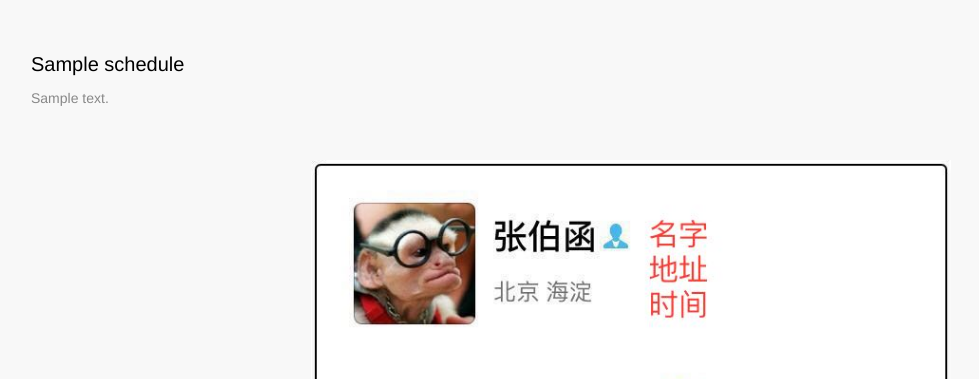
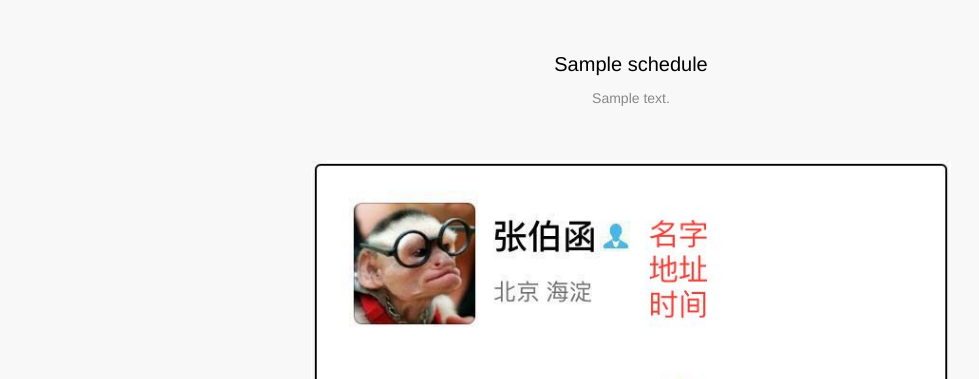
Before and after one commit to ZhangBohan/Hangout, a Django app: template GuppiesWechat/hangout/templates/hangout/share.html in a window 1280 px wide. Shown: the top 379 px of the page, without its empty margins (9-988 px from the left). Run offline with Django 3.2, Linux system fonts and the light colour scheme; the template is opened without the code that fills it: most values are stand-ins (such as "Sample title", 1, 10 or a date in 2020).

Commit message:
邀请页面
Fix #11

```diff
--- a/GuppiesWechat/hangout/static/wechat/css/hangout.css
+++ b/GuppiesWechat/hangout/static/wechat/css/hangout.css
@@ -26,3 +26,8 @@
 .avatar-big {
     width: 160px;
 }
+
+
+.share__title{text-align:center;font-size:20px;font-weight:400}
+
+.share__desc{margin-top:5px;color:#888;text-align:center;font-size:14px}
--- a/GuppiesWechat/hangout/templates/hangout/share.html
+++ b/GuppiesWechat/hangout/templates/hangout/share.html
@@ -6,7 +6,6 @@
     <title>WeUI</title>
     <link rel="stylesheet" href="/static/wechat/css/weui.css"/>
     <link rel="stylesheet" href="/static/wechat/css/hangout.css"/>
-    <link rel="stylesheet" href="/static/font-awesome/css/font-awesome.min.css"/>
     <link rel="stylesheet" href="/static/wechat/example/example.css"/>
 </head>
 <body ontouchstart>
@@ -15,8 +14,8 @@
 <div class="container" id="container">
     <div class="page js_show center">
         <div class="page__hd">
-            <h1 class="page__title">{{ schedule.title }}</h1>
-            <p class="page__desc">{{ schedule.content }}</p>
+            <h1 class="share__title">{{ schedule.title }}</h1>
+            <p class="share__desc">{{ schedule.content }}</p>
         </div>
         <div class="page__bd">
             <img class="qr_image" src="/static/wechat/example/images/qr_example.jpg">
```
